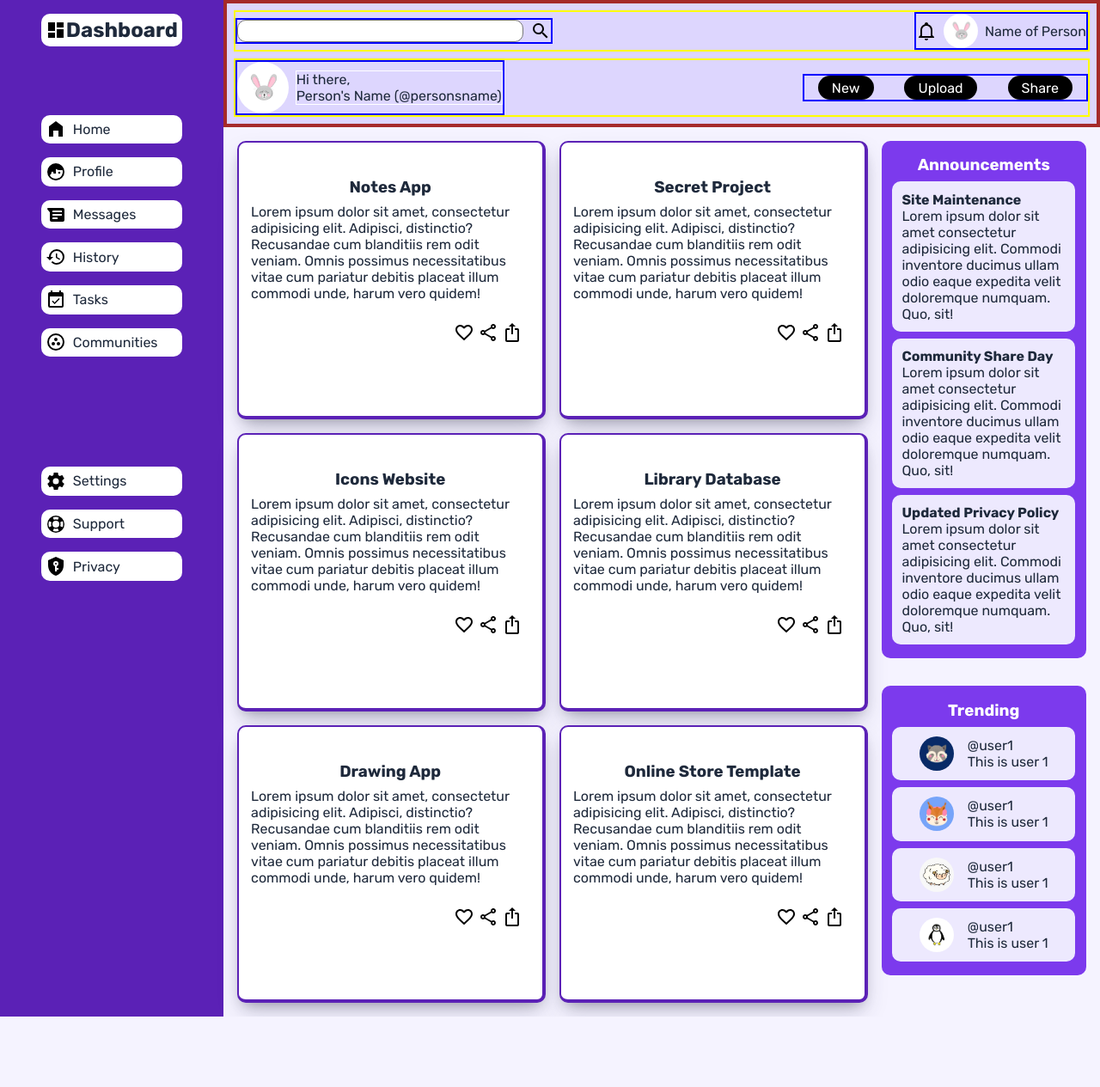
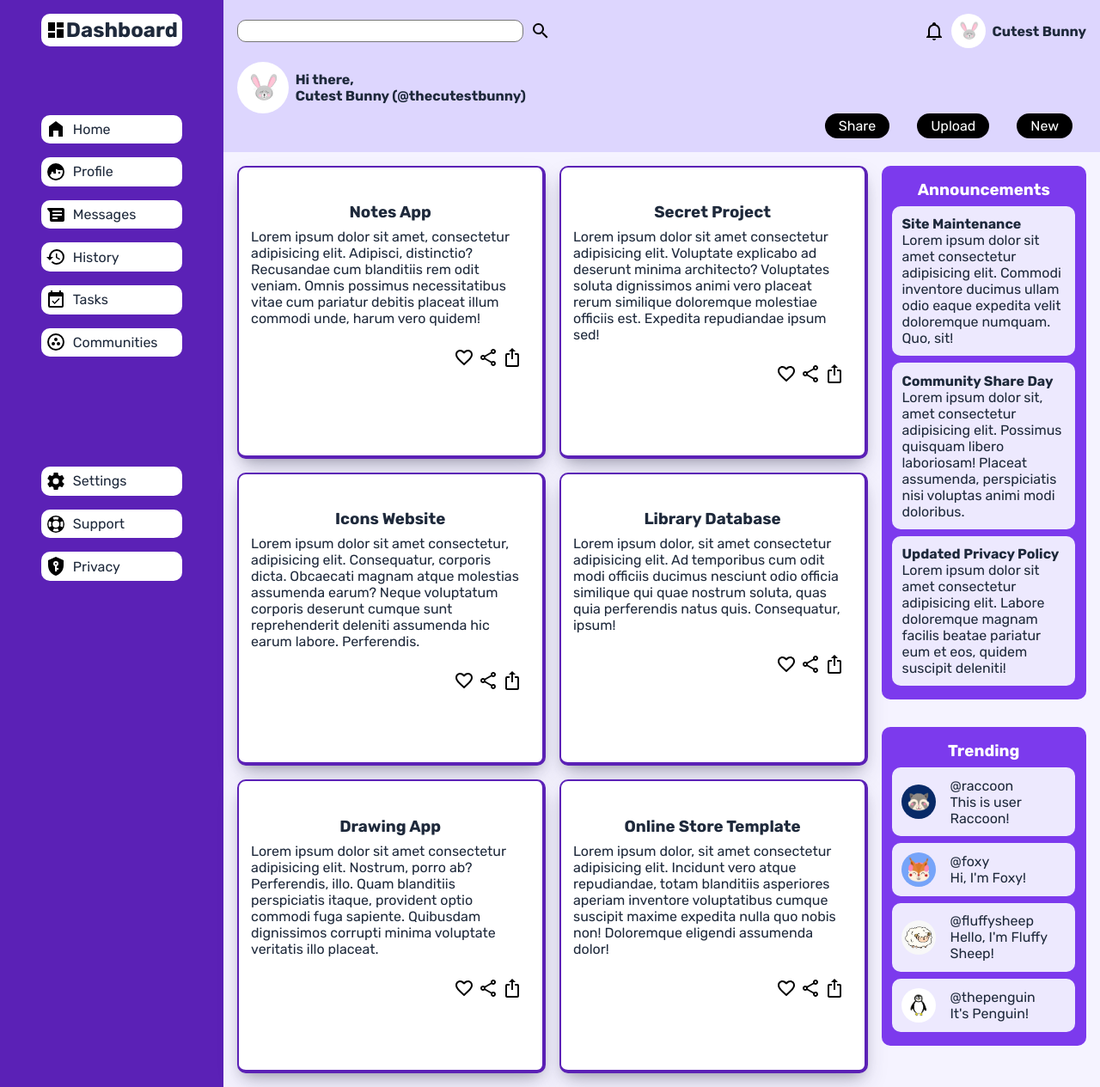
Before and after one commit to kmitova/admin-dashboard, a plain HTML site: page index.html in a window 1280 px wide. Shown: the whole page at 86% size. Before the commit the page ends 1183 px from the top, so only its background shows below. Drawn offline with Linux system fonts and the light colour scheme.

Commit message:
formatting

```diff
--- a/index.html
+++ b/index.html
@@ -12,7 +12,7 @@
     <div class="sidebar">
       <div class="dashboard">
         <img src="./icons/view-dashboard.svg" alt="">
-      <h2> Dashboard</h2>
+      <h2>Dashboard</h2>
       </div>
 
       <ul>
@@ -38,7 +38,7 @@
         <div class="info-area">
           <img src="./icons/bell-outline.svg" alt="">
           <img src="./images/main-profile.jpeg" alt="" width="40" class="profile-pic">
-          <p>Name of Person</p>
+          <p>Cutest Bunny</p>
         </div>
       </div>
       <div class="bottom-area">
@@ -46,7 +46,7 @@
           <img src="./images/main-profile.jpeg" alt="" width="60" class="profile-pic">
         <div class="name-greet-area">
           <p class="greet">Hi there,</p>
-          <p class="name-greet">Person's Name (@personsname)</p>
+          <p class="name-greet">Cutest Bunny (@thecutestbunny)</p>
         </div>
         </div>
         <div class="right-bottom">
@@ -71,7 +71,7 @@
         </div>
         <div class="card-item">
           <h3 class="card-title">Secret Project</h3>
-          <p>Lorem ipsum dolor sit amet, consectetur adipisicing elit. Adipisci, distinctio? Recusandae cum blanditiis rem odit veniam. Omnis possimus necessitatibus vitae cum pariatur debitis placeat illum commodi unde, harum vero quidem!</p>
+          <p>Lorem ipsum dolor sit amet consectetur adipisicing elit. Voluptate explicabo ad deserunt minima architecto? Voluptates soluta dignissimos animi vero placeat rerum similique doloremque molestiae officiis est. Expedita repudiandae ipsum sed!</p>
           <div class="card-icons">
             <a href="#"><img src="./icons/cards-heart-outline.svg" alt=""></a>
             <a href="#"><img src="./icons/share-variant-outline.svg" alt=""></a>
@@ -81,7 +81,7 @@
 
         <div class="card-item">
           <h3 class="card-title">Icons Website</h3>
-          <p>Lorem ipsum dolor sit amet, consectetur adipisicing elit. Adipisci, distinctio? Recusandae cum blanditiis rem odit veniam. Omnis possimus necessitatibus vitae cum pariatur debitis placeat illum commodi unde, harum vero quidem!</p>
+          <p>Lorem ipsum dolor sit amet consectetur, adipisicing elit. Consequatur, corporis dicta. Obcaecati magnam atque molestias assumenda earum? Neque voluptatum corporis deserunt cumque sunt reprehenderit deleniti assumenda hic earum labore. Perferendis.</p>
           <div class="card-icons">
             <a href="#"><img src="./icons/cards-heart-outline.svg" alt=""></a>
             <a href="#"><img src="./icons/share-variant-outline.svg" alt=""></a>
@@ -91,7 +91,7 @@
 
         <div class="card-item">
           <h3 class="card-title">Library Database</h3>
-          <p>Lorem ipsum dolor sit amet, consectetur adipisicing elit. Adipisci, distinctio? Recusandae cum blanditiis rem odit veniam. Omnis possimus necessitatibus vitae cum pariatur debitis placeat illum commodi unde, harum vero quidem!</p>
+          <p>Lorem ipsum dolor, sit amet consectetur adipisicing elit. Ad temporibus cum odit modi officiis ducimus nesciunt odio officia similique qui quae nostrum soluta, quas quia perferendis natus quis. Consequatur, ipsum!</p>
           <div class="card-icons">
             <a href="#"><img src="./icons/cards-heart-outline.svg" alt=""></a>
             <a href="#"><img src="./icons/share-variant-outline.svg" alt=""></a>
@@ -101,7 +101,7 @@
 
         <div class="card-item">
           <h3 class="card-title">Drawing App</h3>
-          <p>Lorem ipsum dolor sit amet, consectetur adipisicing elit. Adipisci, distinctio? Recusandae cum blanditiis rem odit veniam. Omnis possimus necessitatibus vitae cum pariatur debitis placeat illum commodi unde, harum vero quidem!</p>
+          <p>Lorem ipsum dolor sit amet consectetur adipisicing elit. Nostrum, porro ab? Perferendis, illo. Quam blanditiis perspiciatis itaque, provident optio commodi fuga sapiente. Quibusdam dignissimos corrupti minima voluptate veritatis illo placeat.</p>
           <div class="card-icons">
             <a href="#"><img src="./icons/cards-heart-outline.svg" alt=""></a>
             <a href="#"><img src="./icons/share-variant-outline.svg" alt=""></a>
@@ -111,7 +111,7 @@
 
         <div class="card-item">
           <h3 class="card-title">Online Store Template</h3>
-          <p>Lorem ipsum dolor sit amet, consectetur adipisicing elit. Adipisci, distinctio? Recusandae cum blanditiis rem odit veniam. Omnis possimus necessitatibus vitae cum pariatur debitis placeat illum commodi unde, harum vero quidem!</p>
+          <p>Lorem ipsum dolor, sit amet consectetur adipisicing elit. Incidunt vero atque repudiandae, totam blanditiis asperiores aperiam inventore voluptatibus cumque suscipit maxime expedita nulla quo nobis non! Doloremque eligendi assumenda dolor!</p>
           <div class="card-icons">
             <a href="#"><img src="./icons/cards-heart-outline.svg" alt=""></a>
             <a href="#"><img src="./icons/share-variant-outline.svg" alt=""></a>
@@ -130,11 +130,11 @@
             </div>
             <div class="announcement-item">
               <h4>Community Share Day</h4>
-              <p>Lorem ipsum dolor sit amet consectetur adipisicing elit. Commodi inventore ducimus ullam odio eaque expedita velit doloremque numquam. Quo, sit!</p>
+              <p>Lorem ipsum dolor sit, amet consectetur adipisicing elit. Possimus quisquam libero laboriosam! Placeat assumenda, perspiciatis nisi voluptas animi modi doloribus.</p>
             </div>
             <div class="announcement-item">
               <h4>Updated Privacy Policy</h4>
-              <p>Lorem ipsum dolor sit amet consectetur adipisicing elit. Commodi inventore ducimus ullam odio eaque expedita velit doloremque numquam. Quo, sit!</p>
+              <p>Lorem ipsum dolor sit amet consectetur adipisicing elit. Labore doloremque magnam facilis beatae pariatur eum et eos, quidem suscipit deleniti!</p>
             </div>
           </div>
       </div>
@@ -144,29 +144,29 @@
           <div class="trending-item">
             <img src="./images/user1.jpeg" alt="" class="profile-pic" width="40">
             <div class="trending-item-content">
-              <p class="trending-user">@user1</p>
-            <p class="trending-name">This is user 1</p>
+              <p class="trending-user">@raccoon</p>
+            <p class="trending-name">This is user Raccoon!</p>
             </div>
           </div>
           <div class="trending-item">
             <img src="./images/user2.jpeg" alt="" class="profile-pic" width="40">
             <div class="trending-item-content">
-              <p class="trending-user">@user1</p>
-            <p class="trending-name">This is user 1</p>
+              <p class="trending-user">@foxy</p>
+            <p class="trending-name">Hi, I'm Foxy!</p>
             </div>
           </div>
           <div class="trending-item">
             <img src="./images/user3.jpeg" alt="" class="profile-pic" width="40">
             <div class="trending-item-content">
-              <p class="trending-user">@user1</p>
-            <p class="trending-name">This is user 1</p>
+              <p class="trending-user">@fluffysheep</p>
+            <p class="trending-name">Hello, I'm Fluffy Sheep!</p>
             </div>
           </div>
           <div class="trending-item">
             <img src="./images/user4.jpeg" alt="" class="profile-pic" width="40">
             <div class="trending-item-content">
-              <p class="trending-user">@user1</p>
-            <p class="trending-name">This is user 1</p>
+              <p class="trending-user">@thepenguin</p>
+            <p class="trending-name">It's Penguin!</p>
             </div>
           </div>
         </div>
--- a/style.css
+++ b/style.css
@@ -1,4 +1,4 @@
-@import url('https://fonts.googleapis.com/css2?family=Rubik:wght@400;700&display=swap');
+@import url("https://fonts.googleapis.com/css2?family=Rubik:wght@400;700&display=swap");
 
 :root {
   /* color variables */
@@ -13,8 +13,7 @@
   margin: 0;
   padding: 0;
   box-sizing: border-box;
-  font-family: 'Rubik',
-    sans-serif;
+  font-family: "Rubik", sans-serif;
   color: #1e293b;
 }
 
@@ -26,62 +25,62 @@ img {
   cursor: pointer;
 }
 
-/* BORDERS */
-/* .sidebar {
-  border: 4px solid white;
-}
-.sidebar h2 {
-  border: 2px solid black;
-}
-.sidebar ul {
-  border: 2px solid black;
-} */
-/* .sidebar ul li {
-  border: 2px solid gray;
-} */
-
-.header {
-  border: 4px solid brown;
-}
-.top-area, .bottom-area {
-  border: 2px solid yellow;
-}
-
-.search-area, .info-area, .left-bottom, .right-bottom {
-  border: 2px solid blue;
-}
-.name-greet-area {
-  border: 1px solid white;
-}
-
-/* .main-content {
-  border: 4px seagreen solid;
-} */
-/* .cards {
-  border: 3px solid blue;
-} */
-/* .card-item {
-  border: 2px solid red;
-} */
-/* .right-side {
-  border: 3px solid teal
-}
-.announcements {
-  border: 3px solid red;
-}
-.trending {
-  border: 3px solid violet;
-} */
 .profile-pic {
   border-radius: 50%;
 }
 
-/* STYLING */
 ul {
   padding: 3em 3em 3em 0;
+}
 
+button {
+  margin: 0 1em;
+  font-family: "Rubik", sans-serif;
+  border: none;
+  background-color: black;
+  color: white;
+  padding: 0.3em 1em;
+  font-size: 1em;
+  border-radius: 20px;
+  cursor: pointer;
 }
+
+button:hover {
+  box-shadow: rgba(50, 50, 93, 0.25) 0px 13px 27px -5px,
+    rgba(0, 0, 0, 0.3) 0px 8px 16px -8px;
+}
+
+textarea {
+  height: 2em;
+  border-radius: 10px;
+  width: 25em;
+}
+
+.top-area,
+.bottom-area {
+  margin: 1em;
+  font-weight: bold;
+  display: flex;
+  align-items: center;
+  justify-content: space-between;
+}
+
+.dashboard {
+  display: flex;
+  align-items: center;
+  justify-content: center;
+  margin-top: 1em;
+  background-color: white;
+  border-radius: 10px;
+  margin: 1em 3em 1em 3em;
+  padding: 0.3em;
+  cursor: pointer;
+}
+
 li {
+  display: flex;
+  align-items: center;
+  gap: 0.5em;
   text-align: center;
   margin: auto;
   list-style: none;
@@ -91,116 +90,60 @@ li {
   padding: 0.3em;
   cursor: pointer;
   border: none;
-
 }
 
 li:hover {
   transform: scale(1.1);
-  box-shadow: rgba(50, 50, 93, 0.25) 0px 13px 27px -5px, rgba(0, 0, 0, 0.3) 0px 8px 16px -8px;
+  box-shadow: rgba(0, 0, 0, 0.56) 0px 22px 70px 4px;
 }
 
-button {
-  margin: 0 1em;
-  font-family: 'Rubik', sans-serif;
-  border: none;
-  background-color: black;
-  color: white;
-  padding: .3em 1em;
-  font-size: 1em;
-  border-radius: 20px;
-  cursor: pointer;
-}
-textarea {
-  height: 2em;
-  border-radius: 10px;
-  width: 25em;
-}
-.top-area, .bottom-area {
-  margin: .5em;
-}
-/* FLEX */
-.dashboard {
+.search-area,
+.info-area {
   display: flex;
   align-items: center;
-  justify-content: center;
-  margin-top: 1em;
-  background-color: white;
-  border-radius: 10px;
-  margin: 1em 3em 1em 3em;
-  padding: .3em;
-  cursor: pointer;
+  gap: 0.5em;
 }
-li {
-  display: flex;
-  align-items: center;
-  gap: .5em
-}
-/* .header {
-  display: flex;
-  align-items: center;
-  justify-content: space-between;
-} */
-.top-area {
-  display: flex;
-  align-items: center;
-  justify-content: space-between;
-}
-.bottom-area {
-  display: flex;
-  align-items: center;
-  justify-content: space-between;
-}
-.search-area, .info-area {
-  display: flex;
-  align-items: center;
-  gap: .5em;
-}
+
 .left-bottom {
   display: flex;
   align-items: center;
-  gap: .5em
+  gap: 0.5em;
 }
+
 .trending-item {
   display: flex;
   gap: 1em;
   align-items: center;
-  justify-content: center;
-  padding: .5em;
+  justify-content: flex-start;
+  padding: 0.5em;
 }
 
-.announcement-item, .trending-item {
+.announcement-item,
+.trending-item {
   background-color: var(--card-items-color);
-  margin: .5em .8em;
+  margin: 0.5em 0.8em;
   border-radius: 10px;
-  padding: .7em;
+  padding: 0.7em;
 }
-
 
 h3 {
   text-align: center;
-  margin-top: .5em;
+  margin-top: 0.5em;
 }
-
-
 
 /* GRID */
 .container {
-  display: grid;
-  grid-template-columns: .8fr 4fr;
   height: 100vh;
-  /* width: 100%;
-  min-height: 100vh; */
-  /* border: 10px solid black; */
 }
+
 .sidebar {
   background-color: var(--dashboard-color);
-  grid-area: 1/ 1 / 3 / 2
+  grid-area: 1/ 1 / 3 / 2;
 }
 
 .header {
   background-color: var(--header-color);
   grid-area: 1/ 2/ 2/ 3;
-  /* height: 18vh; */
 }
 
 .cards {
@@ -208,42 +151,90 @@ h3 {
   gap: 1em;
   grid-template-columns: repeat(auto-fit, minmax(300px, 1fr));
 }
+
 .card-item {
   background-color: white;
   border-radius: 10px;
-    box-shadow: rgba(50, 50, 93, 0.25) 0px 13px 27px -5px, rgba(0, 0, 0, 0.3) 0px 8px 16px -8px;
-  padding: 2em .4em;
+  box-shadow: rgba(50, 50, 93, 0.25) 0px 13px 27px -5px,
+    rgba(0, 0, 0, 0.3) 0px 8px 16px -8px;
+  padding: 2em 0.4em;
   border-left: 2px solid var(--dashboard-color);
   border-top: 2px solid var(--dashboard-color);
   border-right: 4px solid var(--dashboard-color);
   border-bottom: 4px solid var(--dashboard-color);
   cursor: pointer;
 }
-.card-item p{
-  margin: .5em;
+
+.card-item p {
+  margin: 0.5em;
 }
+
 .card-icons {
   float: right;
   padding: 1em;
 }
 
-.trending, .announcements {
+.trending,
+.announcements {
   background-color: var(--announcements-and-trending-color);
   margin-bottom: 2em;
   border-radius: 10px;
   cursor: pointer;
-  padding: .5em 0;
+  padding: 0.5em 0;
 }
-.trending-title, .announcements-title {
+.trending-title,
+.announcements-title {
   color: white;
 }
 
+.main-content {
+  padding: 1em;
+}
 
+/* VARIOUS MEDIA QUERIES */
 
-.main-content {
-  display: grid;
-  grid-template-columns: 4fr 1.3fr;
-  padding: 1em;
-  gap: 1em;
-  /* gap: 2em; */
+@media screen and (min-width: 900px) {
+  .main-content {
+    display: grid;
+    grid-template-columns: 4fr 1.3fr;
+    padding: 1em;
+    gap: 1em;
+  }
 }
+@media screen and (max-width: 950px) {
+  button {
+    display: block;
+    margin: 1em;
+  }
+  .top-area {
+    display: flex;
+    flex-direction: column;
+    justify-content: flex-end;
+    align-items: flex-end;
+  }
+  .right-side {
+    padding-top: 2em;
+  }
+}
+@media screen and (min-width: 420px) {
+  .container {
+    display: grid;
+    grid-template-columns: 0.8fr 4fr;
+  }
+  .bottom-area {
+    display: block;
+  }
+  button {
+    float: right;
+    margin-bottom: 1em;
+  }
+}
+
+@media screen and (max-width: 420px) {
+  .sidebar {
+    display: none;
+  }
+  .header {
+    overflow-y: hidden;
+  }
+}
```
